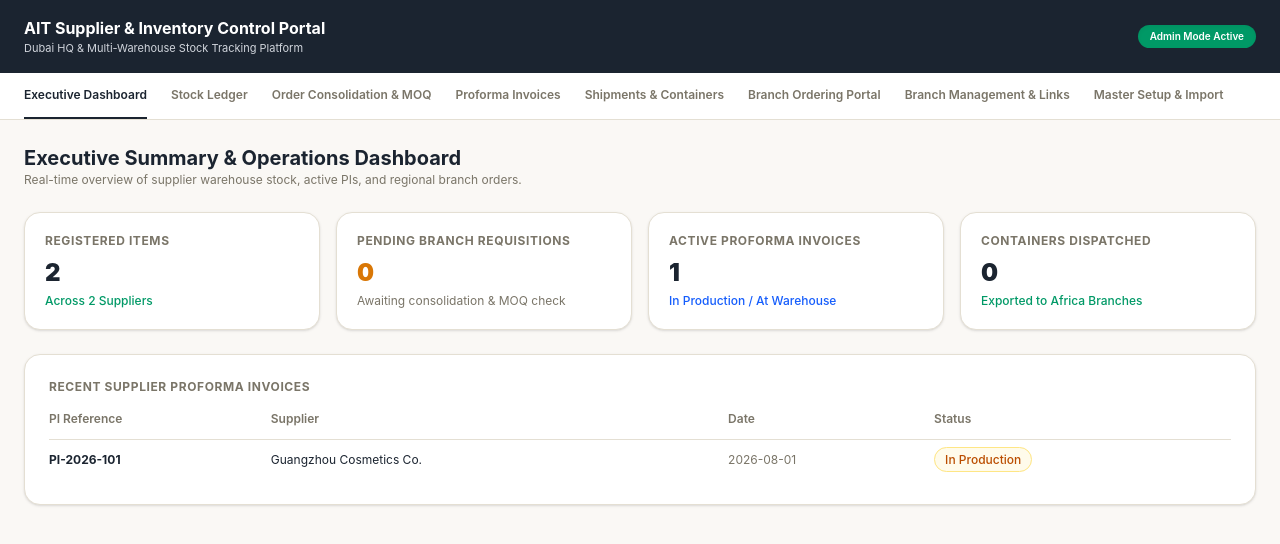
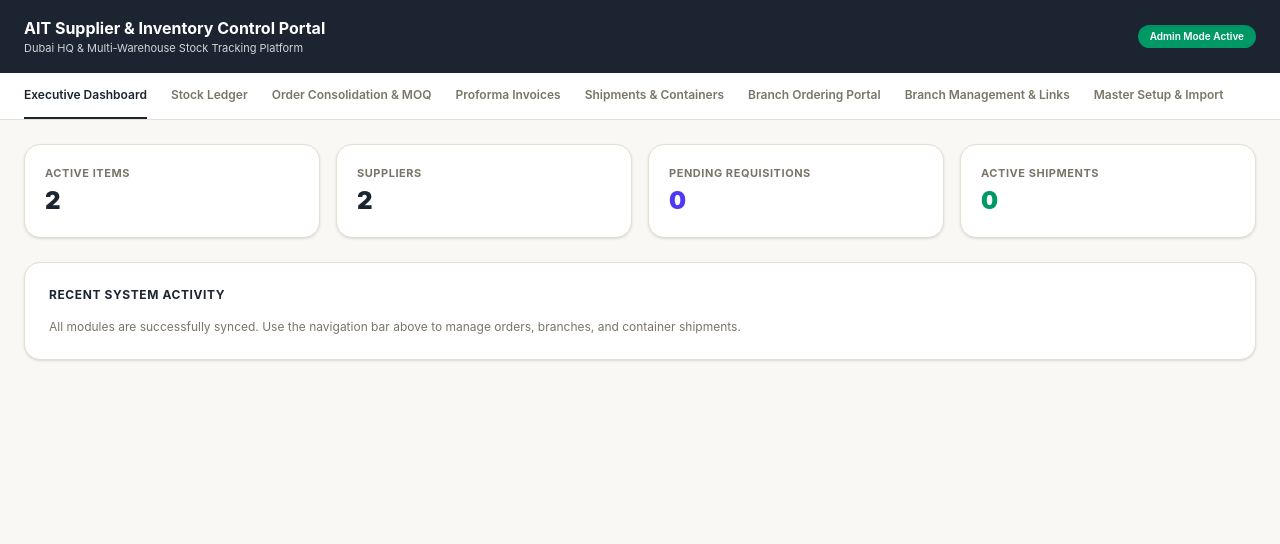
Before and after one commit to abdulrehmanmaisongalaxy/AIT-Stock-Tracker-at-Supplier-Warehouse, a React (Vite) app: page / in a window 1280 px wide. Shown: the top 544 px of the page. Built offline with nearby package versions, Linux system fonts and the light colour scheme.

Commit message:
ExecutiveDashboard.jsx

```diff
--- a/src/components/ExecutiveDashboard.jsx
+++ b/src/components/ExecutiveDashboard.jsx
@@ -1,77 +1,30 @@
 import React from 'react';
 
 export function ExecutiveDashboard({ items, suppliers, requisitions, proformaInvoices, shipments }) {
-  const totalItems = items.length;
-  const pendingReqs = requisitions.filter(r => r.status === 'Pending').length;
-  const activePis = proformaInvoices.filter(pi => pi.status !== 'Completed').length;
-  const totalShipments = shipments.length;
-
   return (
     <div className="space-y-6">
-      <div>
-        <h2 className="text-xl font-bold text-[#1B2430]">Executive Summary & Operations Dashboard</h2>
-        <p className="text-xs text-[#7A7568]">Real-time overview of supplier warehouse stock, active PIs, and regional branch orders.</p>
-      </div>
-
-      {/* KPI Cards Grid */}
       <div className="grid grid-cols-1 md:grid-cols-4 gap-4">
         <div className="bg-white p-5 rounded-2xl border border-[#E4DFD3] shadow-sm">
-          <div className="text-xs font-bold uppercase tracking-wider text-[#7A7568]">Registered Items</div>
-          <div className="text-2xl font-black text-[#1B2430] mt-2">{totalItems}</div>
-          <div className="text-xs text-emerald-600 mt-1 font-medium">Across {suppliers.length} Suppliers</div>
+          <div className="text-[11px] font-bold text-[#7A7568] uppercase tracking-wider">Active Items</div>
+          <div className="text-2xl font-black text-[#1B2430] mt-1">{items.length}</div>
         </div>
-
         <div className="bg-white p-5 rounded-2xl border border-[#E4DFD3] shadow-sm">
-          <div className="text-xs font-bold uppercase tracking-wider text-[#7A7568]">Pending Branch Requisitions</div>
-          <div className="text-2xl font-black text-[#D97706] mt-2">{pendingReqs}</div>
-          <div className="text-xs text-[#7A7568] mt-1">Awaiting consolidation & MOQ check</div>
+          <div className="text-[11px] font-bold text-[#7A7568] uppercase tracking-wider">Suppliers</div>
+          <div className="text-2xl font-black text-[#1B2430] mt-1">{suppliers.length}</div>
         </div>
-
         <div className="bg-white p-5 rounded-2xl border border-[#E4DFD3] shadow-sm">
-          <div className="text-xs font-bold uppercase tracking-wider text-[#7A7568]">Active Proforma Invoices</div>
-          <div className="text-2xl font-black text-[#1B2430] mt-2">{activePis}</div>
-          <div className="text-xs text-blue-600 mt-1 font-medium">In Production / At Warehouse</div>
+          <div className="text-[11px] font-bold text-[#7A7568] uppercase tracking-wider">Pending Requisitions</div>
+          <div className="text-2xl font-black text-indigo-600 mt-1">{requisitions.length}</div>
         </div>
-
         <div className="bg-white p-5 rounded-2xl border border-[#E4DFD3] shadow-sm">
-          <div className="text-xs font-bold uppercase tracking-wider text-[#7A7568]">Containers Dispatched</div>
-          <div className="text-2xl font-black text-[#1B2430] mt-2">{totalShipments}</div>
-          <div className="text-xs text-emerald-600 mt-1 font-medium">Exported to Africa Branches</div>
+          <div className="text-[11px] font-bold text-[#7A7568] uppercase tracking-wider">Active Shipments</div>
+          <div className="text-2xl font-black text-emerald-600 mt-1">{shipments.length}</div>
         </div>
       </div>
 
-      {/* Quick Activity Summary Table */}
-      <div className="bg-white rounded-2xl border border-[#E4DFD3] p-6 shadow-sm">
-        <h3 className="text-xs font-bold uppercase tracking-wider text-[#7A7568] mb-4">Recent Supplier Proforma Invoices</h3>
-        <div className="overflow-x-auto">
-          <table className="w-full text-left border-collapse text-xs">
-            <thead>
-              <tr className="border-b border-[#E4DFD3] text-[#7A7568]">
-                <th className="pb-3 font-semibold">PI Reference</th>
-                <th className="pb-3 font-semibold">Supplier</th>
-                <th className="pb-3 font-semibold">Date</th>
-                <th className="pb-3 font-semibold">Status</th>
-              </tr>
-            </thead>
-            <tbody className="divide-y divide-[#E4DFD3]">
-              {proformaInvoices.map((pi) => {
-                const sup = suppliers.find(s => s.id === pi.supplierId);
-                return (
-                  <tr key={pi.id} className="hover:bg-[#FAF8F5]">
-                    <td className="py-3 font-bold text-[#1B2430]">{pi.id}</td>
-                    <td className="py-3 text-[#1B2430]">{sup ? sup.name : pi.supplierId}</td>
-                    <td className="py-3 text-[#7A7568]">{pi.date}</td>
-                    <td className="py-3">
-                      <span className="px-2.5 py-1 rounded-full text-xs font-medium bg-amber-50 text-amber-700 border border-amber-200">
-                        {pi.status}
-                      </span>
-                    </td>
-                  </tr>
-                );
-              })}
-            </tbody>
-          </table>
-        </div>
+      <div className="bg-white p-6 rounded-2xl border border-[#E4DFD3] shadow-sm space-y-4">
+        <h2 className="text-xs font-bold text-[#1B2430] uppercase tracking-wider">Recent System Activity</h2>
+        <p className="text-xs text-[#7A7568]">All modules are successfully synced. Use the navigation bar above to manage orders, branches, and container shipments.</p>
       </div>
     </div>
   );
```
